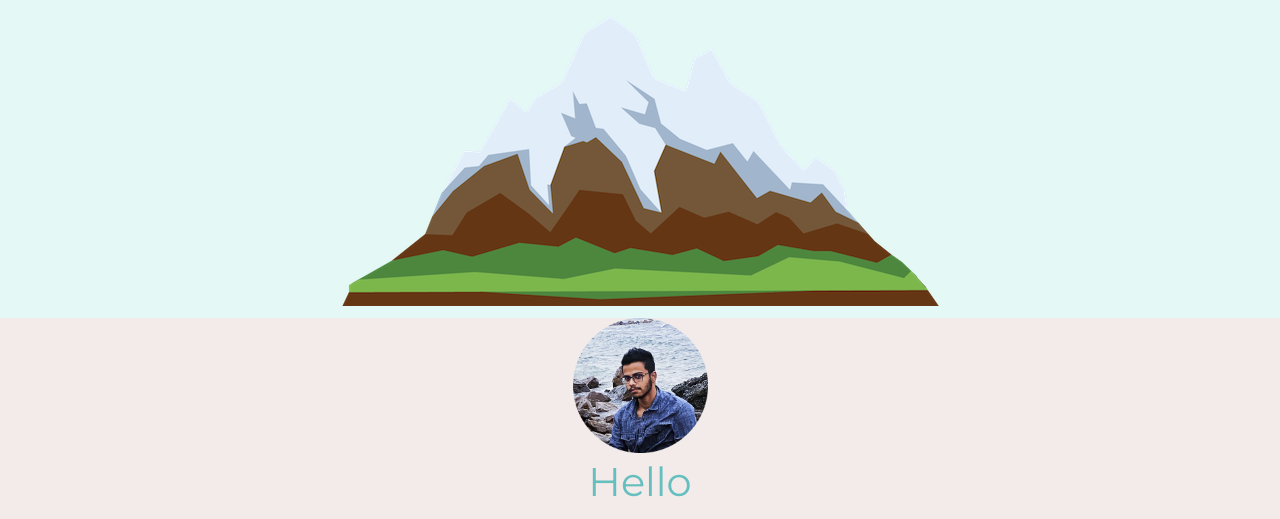
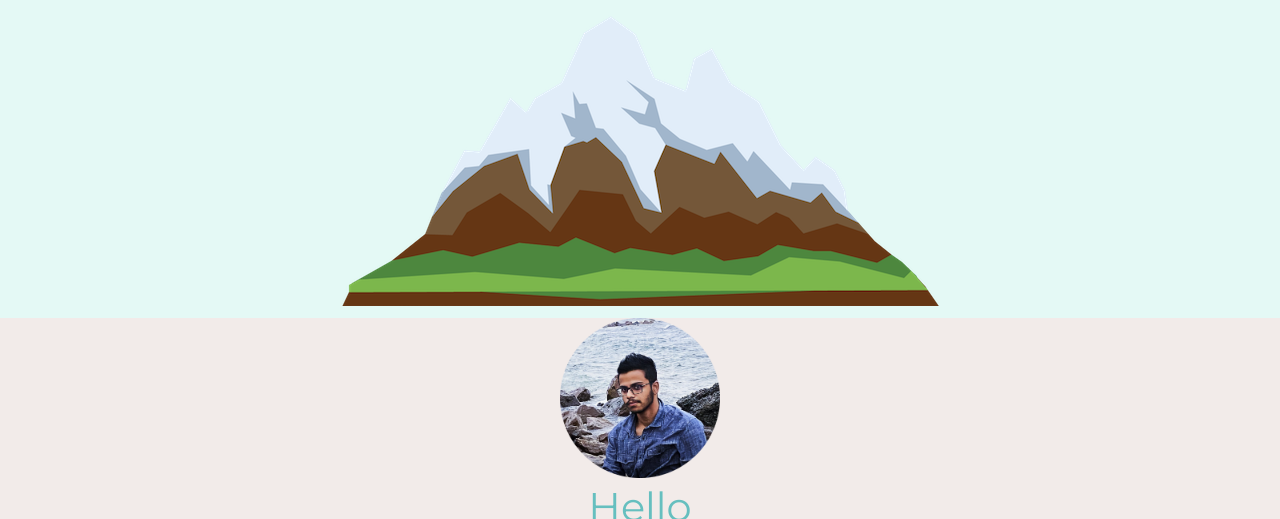
Before and after one commit to CHARAN758/cv, a plain HTML site: page index.html in a window 1280 px wide. Shown: the part 432-951 px from the top of the page. Drawn offline with Linux system fonts and the light colour scheme.

Commit message:
Update index.html

```diff
--- a/index.html
+++ b/index.html
@@ -22,7 +22,7 @@
   </div>
   <div class="middle-container">
     <div class="profile">
-      <img width="135px" src="images\img.png" alt="">
+      <img width="160px" src="images\img.png" alt="">
       <h2>Hello</h2>
       <p>This is Charan from GVPCE.I would like to collabrate with your company for mutual benefits.I am sure that if you consider me a partner I prove I am worth.</p>
     </div>
```
